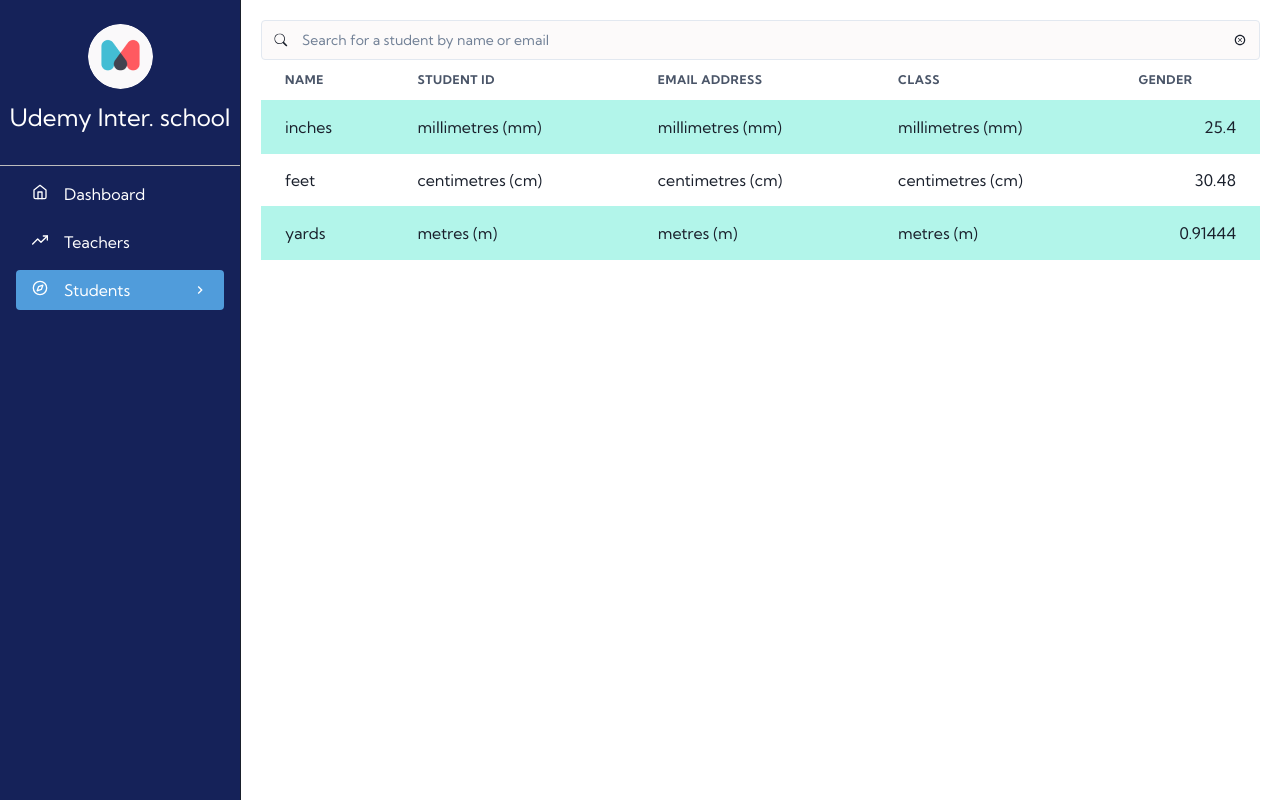
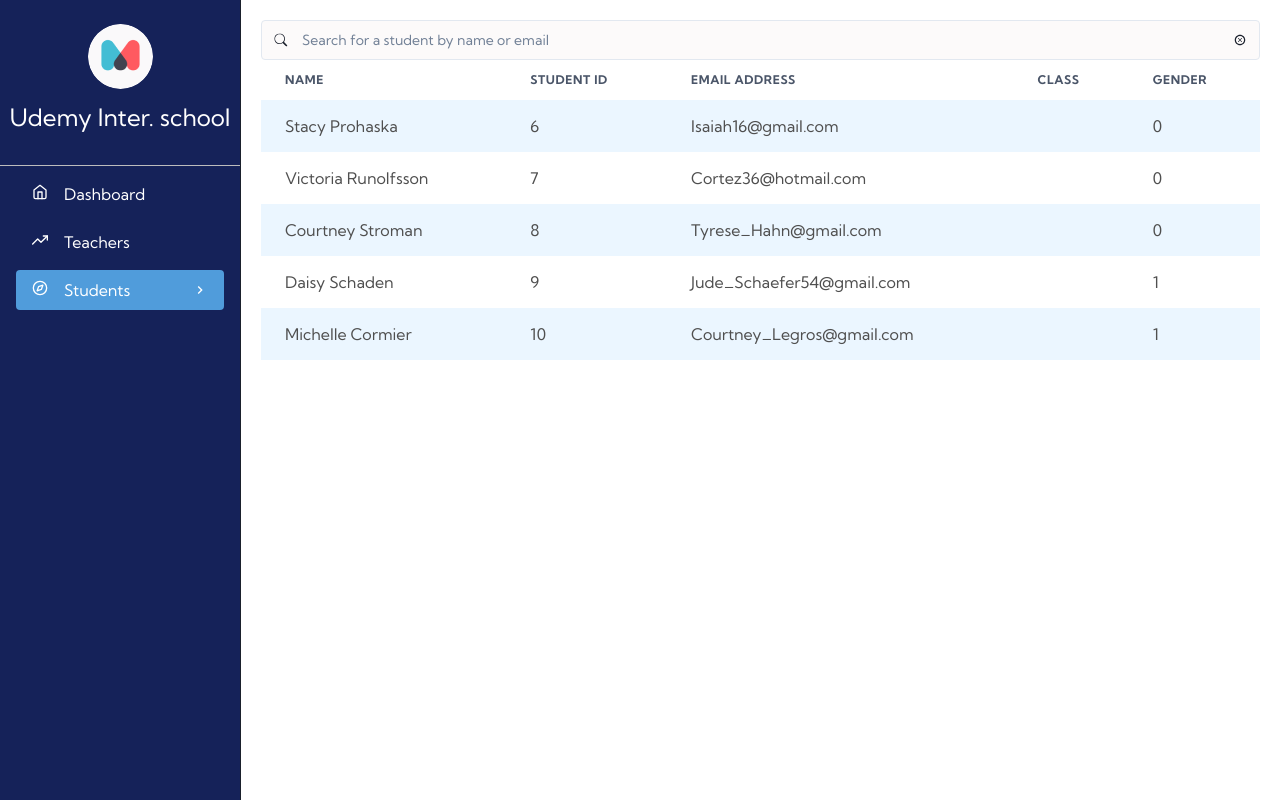
Before and after one commit to duyngo-agilityio/school-management, a Next.js app: page /students in a window 1280 px wide. Built offline with nearby package versions, Linux system fonts and the light colour scheme.

Commit message:
feat: implemement table component

```diff
--- a/package.json
+++ b/package.json
@@ -19,9 +19,11 @@
     "@emotion/react": "^11.13.0",
     "@emotion/styled": "^11.13.0",
     "framer-motion": "^11.3.21",
+    "lodash.get": "^4.4.2",
     "next": "14.2.3",
     "react": "^18",
     "react-dom": "^18",
+    "react-fast-compare": "^3.2.2",
     "react-icons": "^5.2.1"
   },
   "devDependencies": {
@@ -37,6 +39,7 @@
     "@testing-library/jest-dom": "^6.4.5",
     "@testing-library/react": "^15.0.7",
     "@types/jest": "^29.5.12",
+    "@types/lodash.get": "^4.4.9",
     "@types/node": "^20",
     "@types/react": "^18",
     "@types/react-dom": "^18",
--- a/src/app/(dashboard)/students/page.tsx
+++ b/src/app/(dashboard)/students/page.tsx
@@ -1,5 +1,3 @@
-import React from 'react';
-
 // Components
 import { SearchStudents, TableStudent } from '@/components';
 
--- /dev/null
+++ b/src/components/Table/Cell/index.tsx
@@ -0,0 +1,25 @@
+// Libs
+import { memo } from 'react';
+import isEqual from 'react-fast-compare';
+
+// Components
+import { Td } from '@chakra-ui/react';
+
+// Types
+import { IFiledNameColumns, TDataType } from '@/types';
+
+// Lodash
+import get from 'lodash.get';
+
+interface TableCellProps {
+  item: TDataType;
+  column: IFiledNameColumns;
+}
+
+const TableCell = ({ item, column }: TableCellProps) => {
+  const value = get(item, column.field);
+
+  return <Td borderBottom="none">{value}</Td>;
+};
+
+export default memo(TableCell, isEqual);
--- a/src/components/Table/Header/index.tsx
+++ b/src/components/Table/Header/index.tsx
@@ -10,7 +10,7 @@ interface TableHeaderProps {
 
 const TableHeader = ({ columns }: TableHeaderProps) => {
   const renderColumns = columns.map(({ field, headerName }) => (
-    <Th key={field}>{headerName}</Th>
+    <Th key={field} borderBottom="none">{headerName}</Th>
   ));
 
   return (
--- /dev/null
+++ b/src/components/Table/Row/index.tsx
@@ -0,0 +1,22 @@
+'use client';
+
+import { memo, MouseEvent, ReactNode } from 'react';
+
+// Components
+import { Tr, TableRowProps as ChakraTableRowProps } from '@chakra-ui/react';
+import isEqual from 'react-fast-compare';
+
+interface TableRowProps extends ChakraTableRowProps {
+  children: ReactNode;
+  onClickRow?: (event: MouseEvent<HTMLTableRowElement>) => void;
+}
+
+const TableRow = ({ children, onClickRow, ...rest }: TableRowProps) => {
+  return (
+    <Tr onClick={onClickRow} {...rest}>
+      {children}
+    </Tr>
+  );
+};
+
+export default memo(TableRow, isEqual);
--- a/src/components/Table/index.tsx
+++ b/src/components/Table/index.tsx
@@ -1,12 +1,12 @@
+'use client';
+
+import { useState } from 'react';
+
 // Components
-import {
-  TableContainer,
-  Tbody,
-  Td,
-  Tr,
-  Table as ChakraTable,
-} from '@chakra-ui/react';
+import { TableContainer, Tbody, Table as ChakraTable } from '@chakra-ui/react';
 import TableHeader from './Header';
+import TableRow from './Row';
+import TableCell from './Cell';
 
 // Types
 import { IFiledNameColumns, TDataType } from '@/types';
@@ -16,34 +16,43 @@ interface TableProps {
   data: TDataType[];
 }
 
-const Table = ({ columns }: TableProps) => {
+const Table = ({ columns, data }: TableProps) => {
+  const [selectedId, setSelectedId] = useState<string>('');
+
+  const handleClickRow = (id: string) => () => {
+    setSelectedId(id);
+  };
+
   return (
     <TableContainer>
-      <ChakraTable variant="striped" colorScheme="teal">
+      <ChakraTable>
         <TableHeader columns={columns} />
-        {/* Mock data */}
         <Tbody>
-          <Tr>
-            <Td>inches</Td>
-            <Td>millimetres (mm)</Td>
-            <Td>millimetres (mm)</Td>
-            <Td>millimetres (mm)</Td>
-            <Td isNumeric>25.4</Td>
-          </Tr>
-          <Tr>
-            <Td>feet</Td>
-            <Td>centimetres (cm)</Td>
-            <Td>centimetres (cm)</Td>
-            <Td>centimetres (cm)</Td>
-            <Td isNumeric>30.48</Td>
-          </Tr>
-          <Tr>
-            <Td>yards</Td>
-            <Td>metres (m)</Td>
-            <Td>metres (m)</Td>
-            <Td>metres (m)</Td>
-            <Td isNumeric>0.91444</Td>
-          </Tr>
+          {data.map((item, index) => {
+            const activeRow = selectedId === item.id;
+            const bgColor = activeRow
+              ? 'backgroundBlueHaveLock'
+              : index % 2 === 0
+                ? 'backgroundSolitude'
+                : '';
+
+            const textColor = activeRow ? 'textSecondary' : 'textPrimary';
+
+            return (
+              <TableRow
+                key={item.id}
+                onClickRow={handleClickRow(item.id)}
+                bg={bgColor}
+                color={textColor}
+                cursor="pointer"
+                borderBottom="none"
+              >
+                {columns.map((column) => (
+                  <TableCell key={column.field} column={column} item={item} />
+                ))}
+              </TableRow>
+            );
+          })}
         </Tbody>
       </ChakraTable>
     </TableContainer>
--- a/src/components/TableStudent/index.tsx
+++ b/src/components/TableStudent/index.tsx
@@ -1,7 +1,11 @@
 // Components
-import { COLUMNS_STUDENT } from '@/constants/columns';
 import Table from '../Table';
+
+// Mocks
 import { MOCK_STUDENTS } from '@/mocks';
+
+// Constants
+import { COLUMNS_STUDENT } from '@/constants';
 
 const TableStudent = () => {
   return <Table columns={COLUMNS_STUDENT} data={MOCK_STUDENTS} />;
--- /dev/null
+++ b/src/components/TableTeacher/index.tsx
@@ -0,0 +1,14 @@
+// Components
+import Table from '../Table';
+
+// Mocks
+import { MOCK_TEACHERS } from '@/mocks';
+
+// Constants
+import { COLUMNS_TEACHER } from '@/constants';
+
+const TableTeacher = () => {
+  return <Table columns={COLUMNS_TEACHER} data={MOCK_TEACHERS} />;
+};
+
+export default TableTeacher;
--- a/src/components/index.ts
+++ b/src/components/index.ts
@@ -5,3 +5,4 @@ export { default as SearchStudents } from './SearchStudents';
 export { default as SearchTeachers } from './SearchTeachers';
 export { default as FeatureContent } from './FeatureContent';
 export { default as TableStudent } from './TableStudent';
+export { default as TableTeacher } from './TableTeacher';
--- a/src/constants/columns.ts
+++ b/src/constants/columns.ts
@@ -44,7 +44,6 @@ export const COLUMNS_TEACHER = [
   {
     field: COLUMNS.FIELDS.NAME,
     headerName: COLUMNS.HEADER_NAME.NAME,
-    render: () => {},
   },
   {
     field: COLUMNS.FIELDS.SUBJECT,
--- a/src/constants/index.ts
+++ b/src/constants/index.ts
@@ -1,3 +1,4 @@
 export * from './path';
 export * from './placeholder';
 export * from './colors';
+export * from './columns';
```
Also changed, not shown: src/app/(dashboard)/teachers/page.tsx (+4 -3 lines), 1 other file (tests, documents, lock files or other folders).
